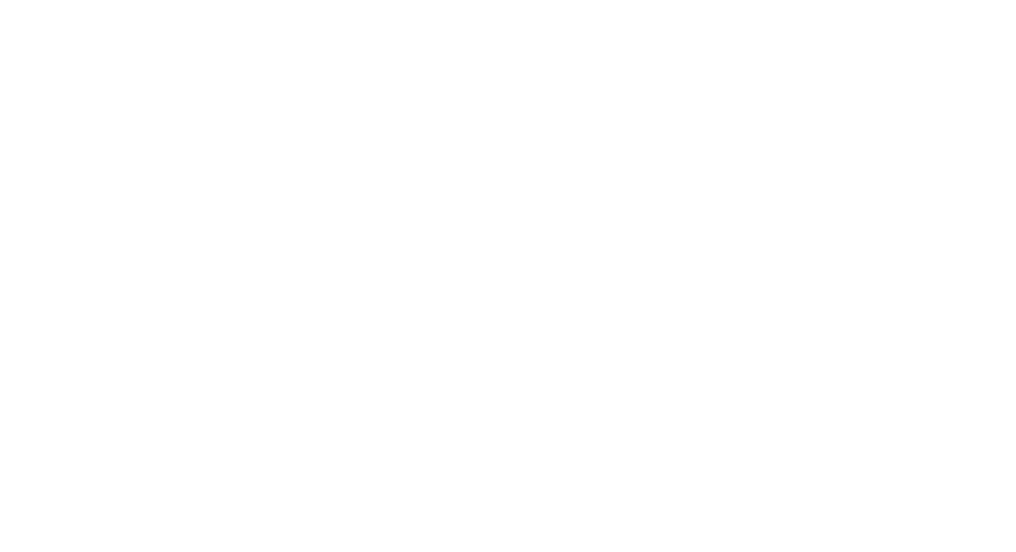
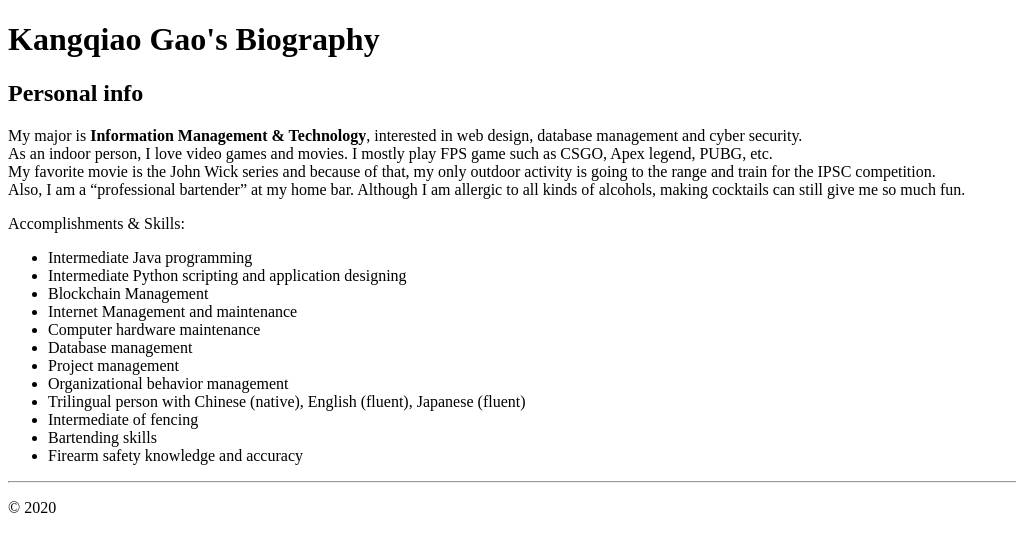
Before and after one commit to kgao03/ist263, a plain HTML site: page lab02/Gao-bio.html in a window 1280 px wide. Shown: the whole page, without its empty margins (0-1016 px from the left). Drawn offline with Linux system fonts and the light colour scheme.

Commit message:
Update Gao-bio.html

```diff
--- a/lab02/Gao-bio.html
+++ b/lab02/Gao-bio.html
@@ -1,2 +1,46 @@
+<!DOCTYPE html>
+
+    <html>
+
         <head>
+
             <meta charset="utf-8">
+            <title>Kangqiao Gao</title>
+
+        </head>
+
+        <body>
+            <h1>Kangqiao Gao's Biography</h1>
+
+            <h2>Personal info</h2>
+
+             <p>My major is <strong>Information Management & Technology</strong>, interested in web design, database management and cyber security.<br>
+                As an indoor person, I love video games and movies. I mostly play FPS game such as CSGO, Apex legend, PUBG, etc. <br>
+                My favorite movie is the John Wick series and because of that, my only outdoor activity is going to the range and train for the IPSC competition.<br>
+                Also, I am a “professional bartender” at my home bar. Although I am allergic to all kinds of alcohols, making cocktails can still give me so much fun.
+
+            </p>
+
+           <p>
+            Accomplishments & Skills:
+            <ul>
+            <li>Intermediate Java programming</li>
+            <li>Intermediate Python scripting and application designing</li>
+            <li>Blockchain Management</li>
+            <li>Internet Management and maintenance</li>
+            <li>Computer hardware maintenance</li>
+            <li>Database management</li>
+            <li>Project management</li>
+            <li>Organizational behavior management</li>
+            <li>Trilingual person with Chinese (native), English (fluent), Japanese (fluent)</li>
+            <li>Intermediate of fencing</li>
+            <li>Bartending skills</li>
+            <li>Firearm safety knowledge and accuracy</li>
+            </ul>
+            </p>
+<hr>
+<p>&copy 2020</p>
+        </body>
+
+
+    </html>
```
